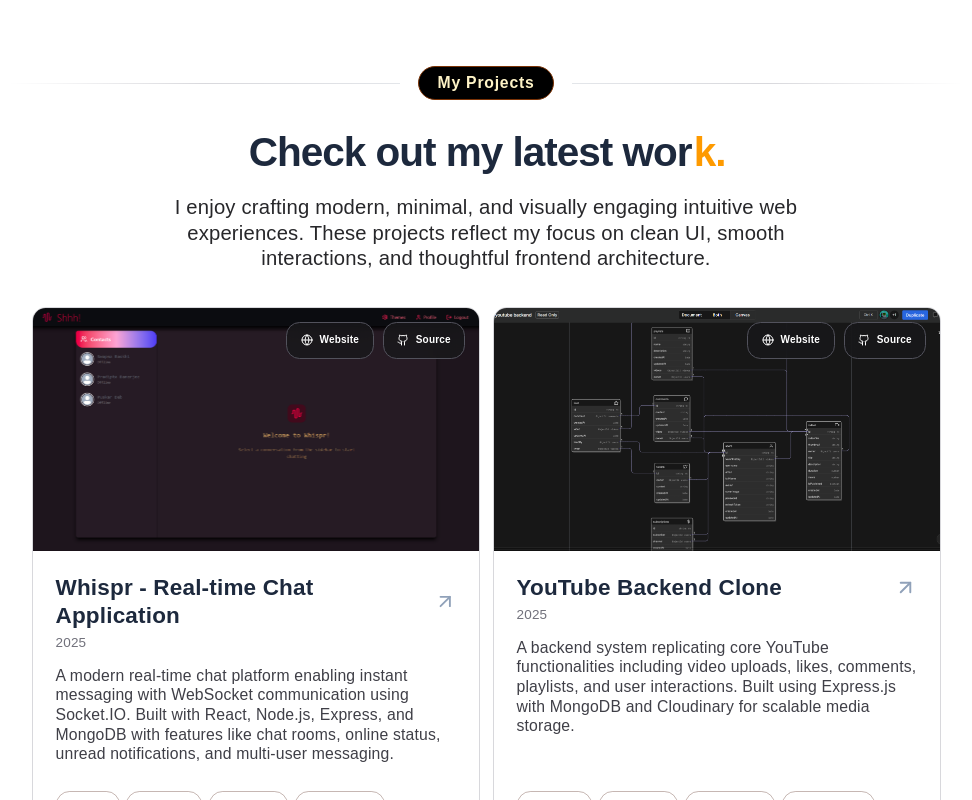
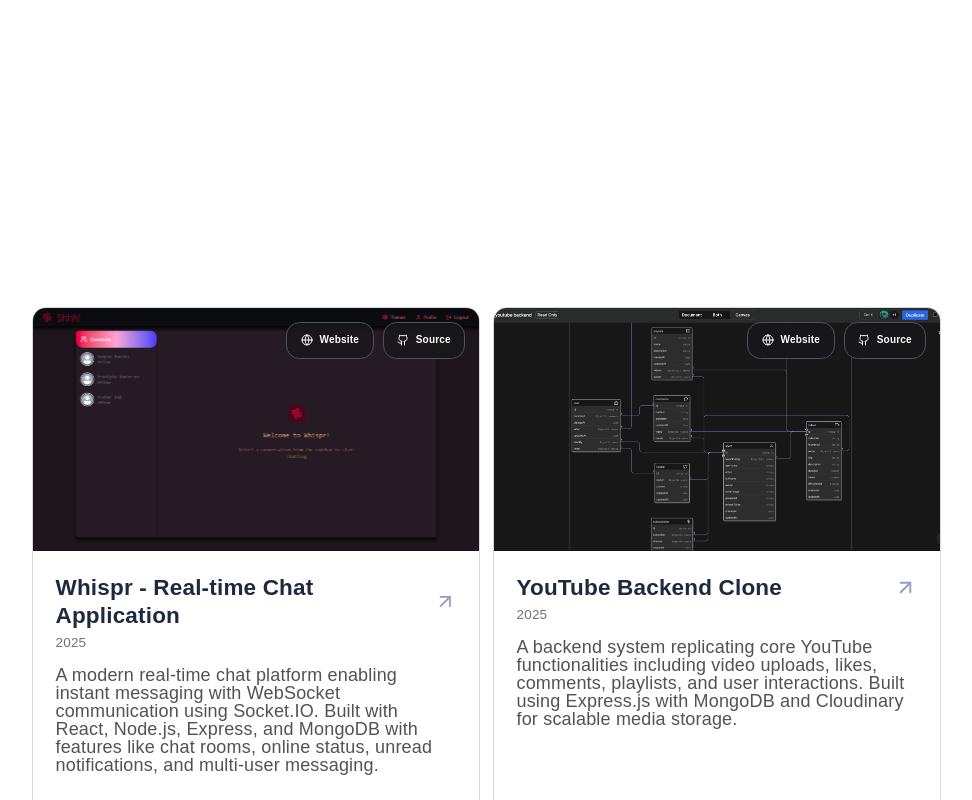
Before and after one commit to rou-nak-cloud/Dev.Portfolios, a React (Vite) app in the folder Portfolio_v3.1/: page / in a window 1280 px wide. Shown: the part 3080-3880 px from the top of the page, without its empty margins (154-1126 px from the left). Built offline with nearby package versions, Linux system fonts and the light colour scheme; a web font is replaced by a local one.

Commit message:
Project title gsap animation pv3

```diff
--- a/Portfolio_v3.1/src/components/Project.jsx
+++ b/Portfolio_v3.1/src/components/Project.jsx
@@ -1,10 +1,43 @@
 import ProjectCard from "../utilities/ProjectCard";
+import { useRef } from "react";
+import { useGSAP } from "@gsap/react";
+import gsap from "gsap";
+import { ScrollTrigger } from "gsap/ScrollTrigger";
+
+gsap.registerPlugin(ScrollTrigger);
 
 export default function Project() {
+  const containerRef = useRef(null);
+
+  useGSAP(() => {
+    const ctx = gsap.context(() => {
+      const elements = gsap.utils.toArray(".project-reveal");
+
+      gsap.from(elements, {
+        y: 30, //  subtle move up
+        opacity: 0,
+        duration: 0.8,
+        ease: "power2.out",
+        stagger: 0.15, //  minimal stagger
+        scrollTrigger: {
+          trigger: containerRef.current,
+          start: "top 80%",
+          // once: true, // run only once
+          toggleActions: "play none none reverse",
+        },
+      });
+    }, containerRef);
+
+    return () => ctx.revert();
+  }, []);
+
   return (
-    <section className="max-w-4xl mx-auto px-3 md:px-6 py-12 text-center">
-      {/* Badge with lines */}
-      <div className="flex items-center justify-center gap-4 mb-6">
+    <section
+      ref={containerRef}
+      className="max-w-4xl mx-auto px-3 md:px-6 py-12 text-center"
+    >
+      {/* Badge */}
+      <div className="project-reveal flex items-center justify-center gap-4 mb-6">
         <div className="h-[.8px] flex-1 bg-linear-to-l from-gray-300/60 via-zinc-400/40 to-transparent"></div>
 
         <span className="text-sm md:text-md font-cabinet font-semibold tracking-wider text-amber-100 border border-amber-900 bg-black px-4 py-1 rounded-full">
@@ -16,10 +49,7 @@ export default function Project() {
 
       {/* Heading */}
       <div className="heading pb-8">
-        <h2 className="text-2xl md:text-3xl lg:text-4xl font-cabinet font-bold text-slate-800 mb-4 tracking-tight leading-tight">
-          <span className="font-melodrama font-bold text-amber-500 text-3xl md:text-4xl pr-0.5">
-            {/* C */}
-          </span>
+        <h2 className="project-reveal text-2xl md:text-3xl lg:text-4xl font-cabinet font-bold text-slate-800 mb-4 tracking-tight leading-tight">
           Check out my latest wor
           <span className="font-melodrama font-bold text-amber-500 text-3xl md:text-4xl pl-0.5">
             k.
@@ -27,14 +57,14 @@ export default function Project() {
         </h2>
 
         {/* Subtext */}
-        <p className="text-sm md:text-base lg:text-lg font-cabinet text-zinc-800 leading-tight max-w-xl mx-auto">
+        <p className="project-reveal text-sm md:text-base lg:text-lg font-cabinet text-zinc-800 leading-tight max-w-xl mx-auto">
           I enjoy crafting modern, minimal, and visually engaging intuitive web
           experiences. These projects reflect my focus on clean UI, smooth
           interactions, and thoughtful frontend architecture.
         </p>
       </div>
 
-      {/* Project Cards */}
+      {/* Cards (already animated separately) */}
       <ProjectCard />
     </section>
   );
--- a/Portfolio_v3.1/src/utilities/ProjectCard.jsx
+++ b/Portfolio_v3.1/src/utilities/ProjectCard.jsx
@@ -99,7 +99,7 @@ export default function ProjectCard() {
               {project.dates}
             </p>
 
-            <p className="text-sm text-left text-zinc-700 leading-tight mb-6 flex-1">
+            <p className="text-md leading-4 text-left text-zinc-800/80 mb-6 flex-1">
               {project.description}
             </p>
 
```
